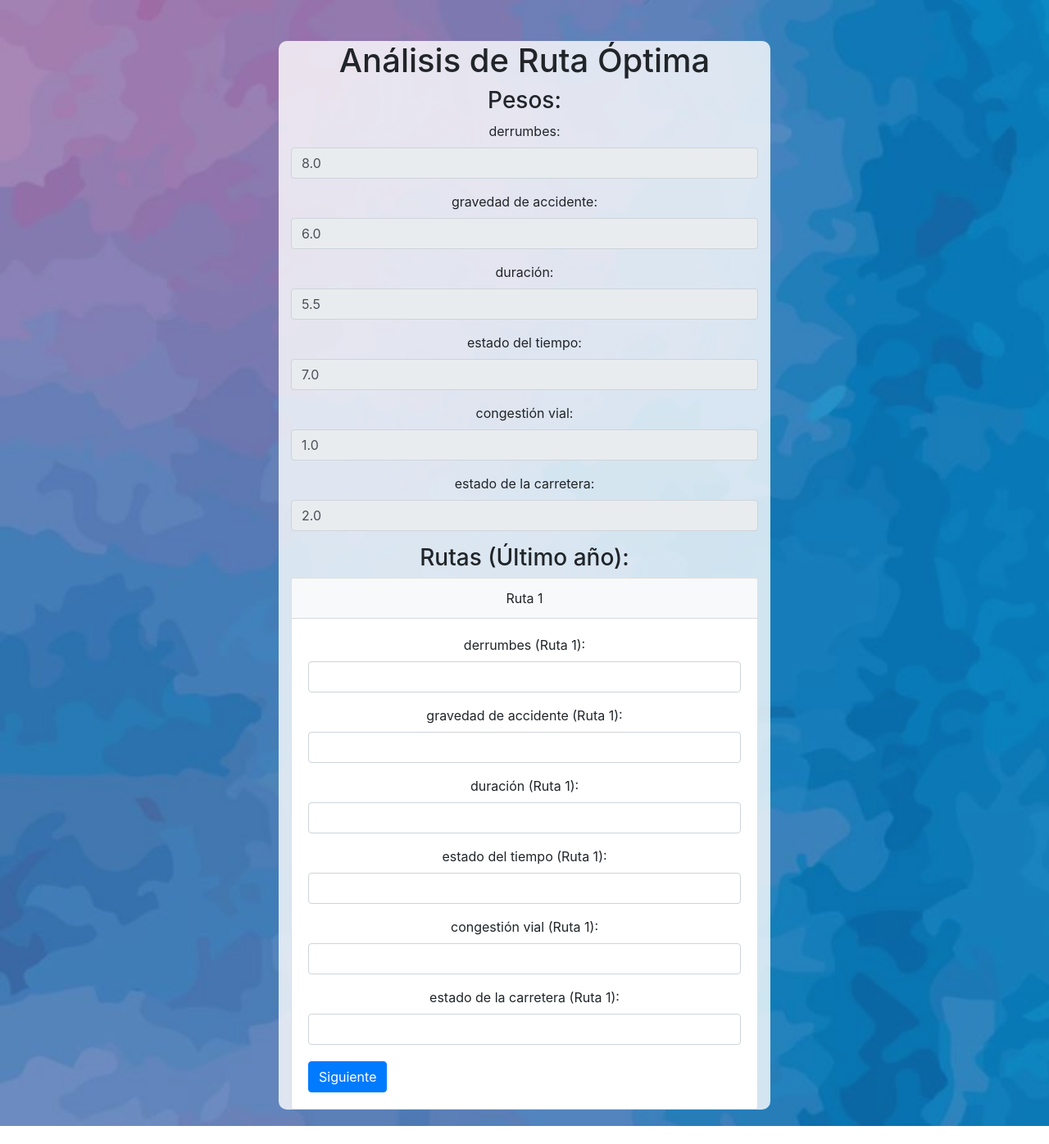
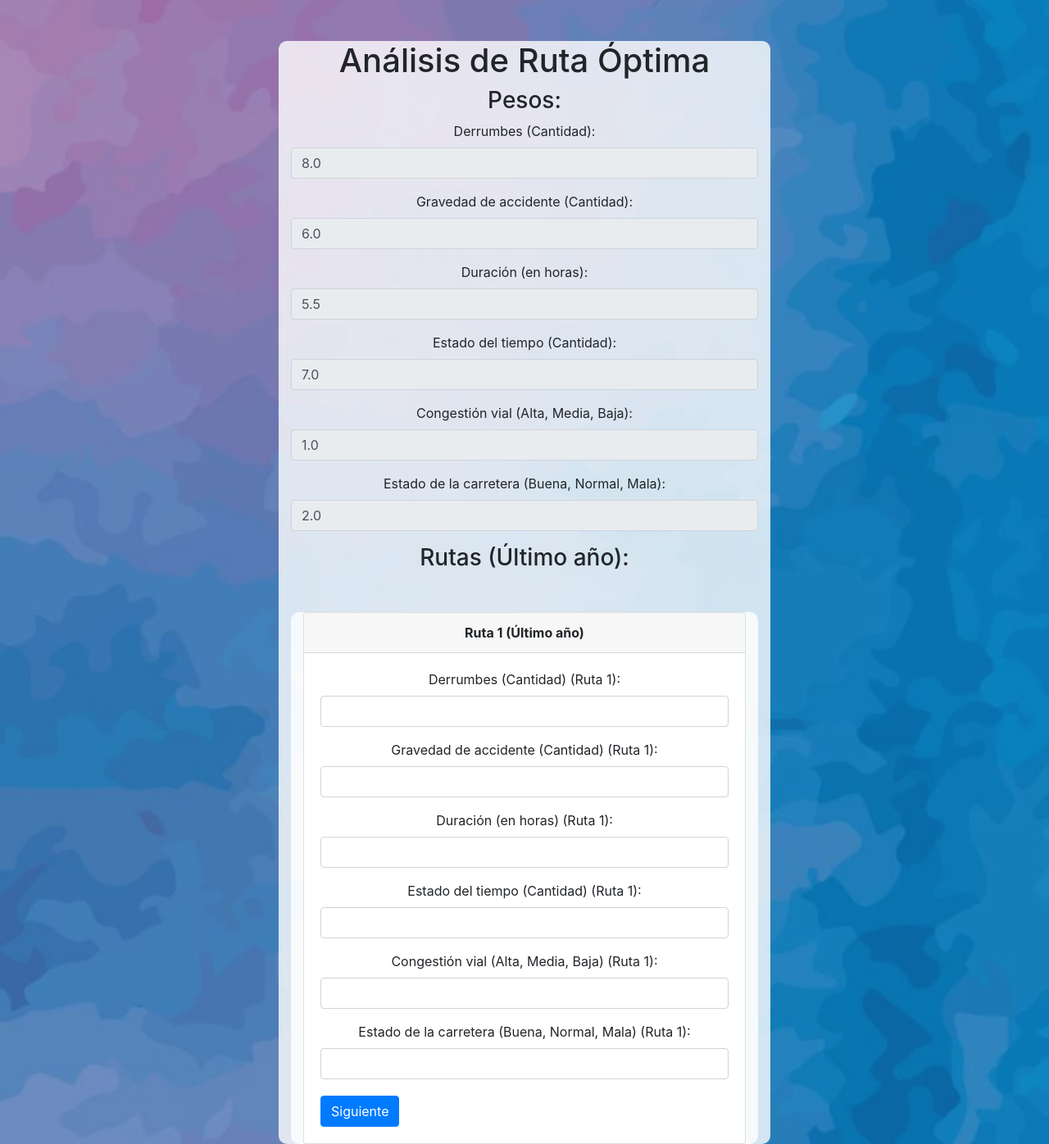
Before and after one commit to alearal12/ProyectoMetodosCuantitativos, a Flask app: page / in a window 1280 px wide. Shown: the part 256-1652 px from the top of the page at 82% size. Before the commit the page ends 1630 px from the top, so only its background shows below. Run offline with Flask 3, Linux system fonts and the light colour scheme; some libraries are stand-ins or nearby versions.

Commit message:
made several changes to how the app looks

```diff
--- a/app.py
+++ b/app.py
@@ -7,12 +7,12 @@ app = Flask(__name__, static_url_path='/static')
 
 
 pesos_predefinidos = {
-    'derrumbes': 8.0,
-    'gravedad de accidente': 6.0,
-    'duración': 5.5,
-    'estado del tiempo': 7.0,
-    'congestión vial': 1.0,
-    'estado de la carretera': 2.0
+    'Derrumbes (Cantidad)': 8.0,
+    'Gravedad de accidente (Cantidad)': 6.0,
+    'Duración (en horas)': 5.5,
+    'Estado del tiempo (Cantidad)': 7.0,
+    'Congestión vial (Alta, Media, Baja)': 1.0,
+    'Estado de la carretera (Buena, Normal, Mala)': 2.0
 }
 
 rutas_predefinidas = {
--- a/templates/index.html
+++ b/templates/index.html
@@ -31,27 +31,27 @@
         }
 
         .card {
-            margin-bottom: 20px;
-            display: none; /* Hide all cards initially */
+            display: none;
         }
 
         .card.active {
-            display: block; /* Show active card */
-        }
-
-        .card-header {
-            background-color: #f8f9fa;
+            display: block;
         }
 
         .button-container {
+            display: flex;
+            justify-content: space-between;
+            align-items: center;
             margin-top: 20px;
-            text-align: center;
         }
 
-        .next-button,
-        .previous-button,
-        #submit-button {
-            display: none; /* Hide buttons initially */
+        .previous-button {
+            order: 1;
+        }
+
+
+        .next-button {
+            order: 2;
         }
     </style>
 </head>
@@ -73,9 +73,10 @@
         {% endfor %}
 
         <h3 style="text-align: center;">Rutas (Último año):</h3>
+        <div class="container">
             <div class="card active" id="card-1">
-            <div class="card-header">
-                Ruta 1
+                <div class="card-header" style="text-align: center; font-weight: bold;">
+                    Ruta 1 (Último año)
                 </div>
                 <div class="card-body">
                     {% for entrada in pesos_predefinidos %}
@@ -93,8 +94,8 @@
             </div>
 
             <div class="card" id="card-2">
-            <div class="card-header">
-                Ruta 2
+                <div class="card-header" style="text-align: center; font-weight: bold;">
+                    Ruta 2 (Último año)
                 </div>
                 <div class="card-body">
                     {% for entrada in pesos_predefinidos %}
@@ -112,8 +113,8 @@
             </div>
 
             <div class="card" id="card-3">
-            <div class="card-header">
-                Ruta 3
+                <div class="card-header" style="text-align: center; font-weight: bold;">
+                    Ruta 3 (Último año)
                 </div>
                 <div class="card-body">
                     {% for entrada in pesos_predefinidos %}
@@ -131,8 +132,8 @@
             </div>
 
             <div class="card" id="card-4">
-            <div class="card-header">
-                Ruta 4
+                <div class="card-header" style="text-align: center; font-weight: bold;">
+                    Ruta 4 (Último año)
                 </div>
                 <div class="card-body">
                     {% for entrada in pesos_predefinidos %}
@@ -144,20 +145,20 @@
                     {% endfor %}
                     <div class="button-container">
                         <button type="button" class="btn btn-primary previous-button" id="previous-button-4">Anterior</button>
-                    <button type="submit" class="btn btn-primary" id="submit-button">Calcular Ruta Óptima</button>
+                        <button type="submit" class="btn btn-primary previous-button" id="submit-button">Calcular Ruta Óptima</button>
                     </div>
                 </div>
             </div>
 
             <script>
                 const cards = document.querySelectorAll('.card');
+                const previousButtons = document.querySelectorAll('.previous-button');
                 const nextButtons = document.querySelectorAll('.next-button');
-            const previousButtons = document.querySelectorAll('.previous-button');
                 let currentCardIndex = 0;
 
-            function showCard(cardIndex) {
-                cards.forEach(function (card, index) {
-                    if (index === cardIndex) {
+                function showCard(index) {
+                    cards.forEach(function (card, cardIndex) {
+                        if (cardIndex === index) {
                             card.classList.add('active');
                         } else {
                             card.classList.remove('active');
```
Also changed, not shown: templates/charts.html (+55 -16 lines), templates/results.html (+35 -0 lines). Lines whose indentation alone changed are shown as unchanged.
